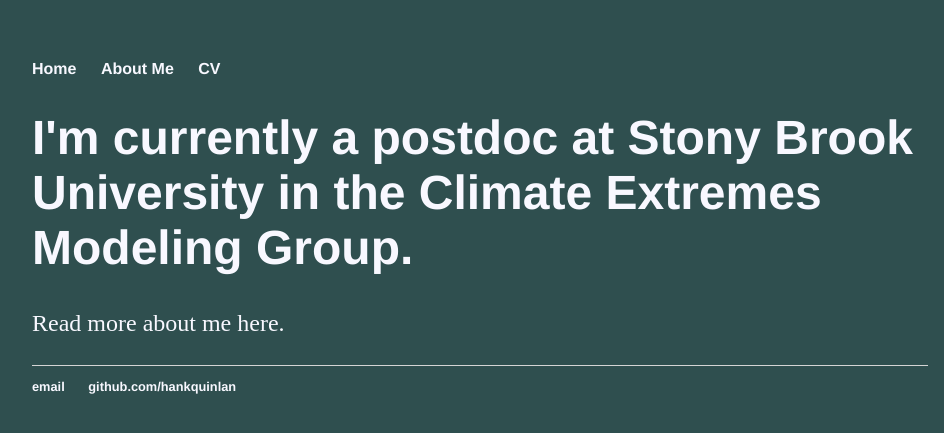
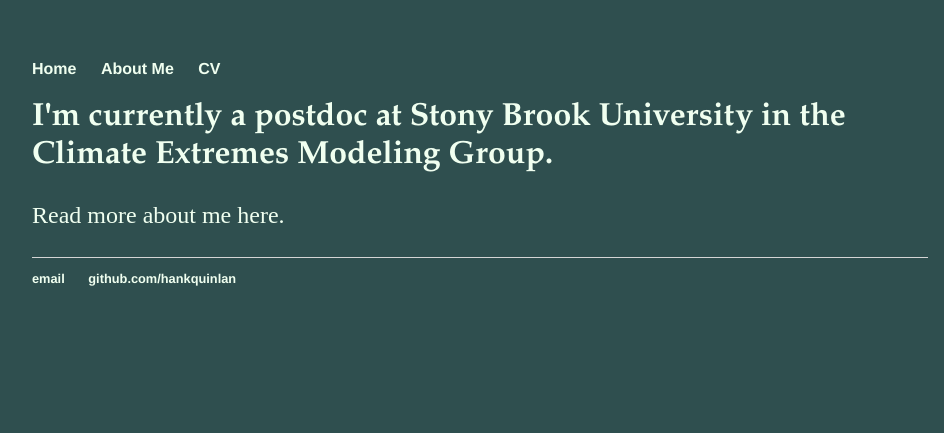
Before and after one commit to alyssa-stansfield/alyssa-stansfield.github.io, a Jekyll site: the page built from index.html, in a window 1280 px wide. Shown: the top 433 px of the page, without its empty margins (160-1104 px from the left). Built offline with Jekyll 4.4.1, drawn with Linux system fonts in a browser that asks for light colours.

Commit message:
Update main.css
Changed font color and h1 font family

```diff
--- a/css/main.css
+++ b/css/main.css
@@ -15,20 +15,20 @@
 }
 a {
     text-decoration: none;
-    color: #F8F8FF;
+    color: #F0FFF0;
 }
 a:hover {
     text-decoration: underline;
 }
 h1 {
-    font-size: 3em;
-    font-family:'Helvetica', 'Arial', 'Sans-Serif';
-    color:#F8F8FF;
+    font-size: 2em;
+    font-family:'Garamond';
+    color:#F0FFF0;
 }
 p {
     font-size: 1.5em;
     line-height: 1.4em;
-    color: #F8F8FF;
+    color: #F0FFF0;
 }
 footer {
     border-top: 1px solid #d5d5d5;
```
